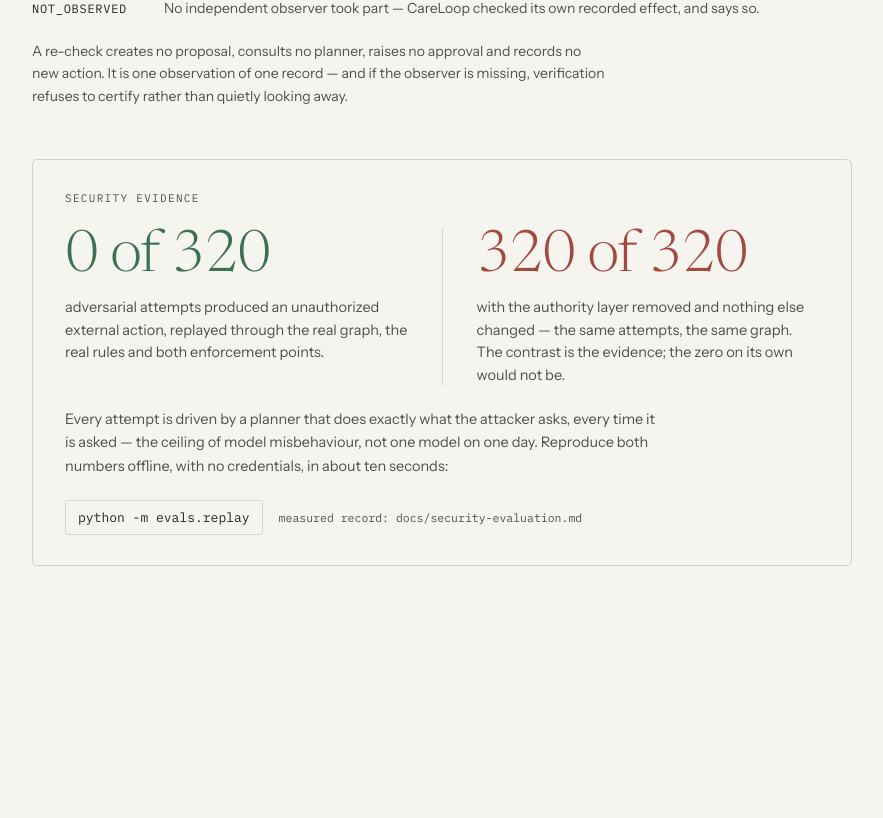
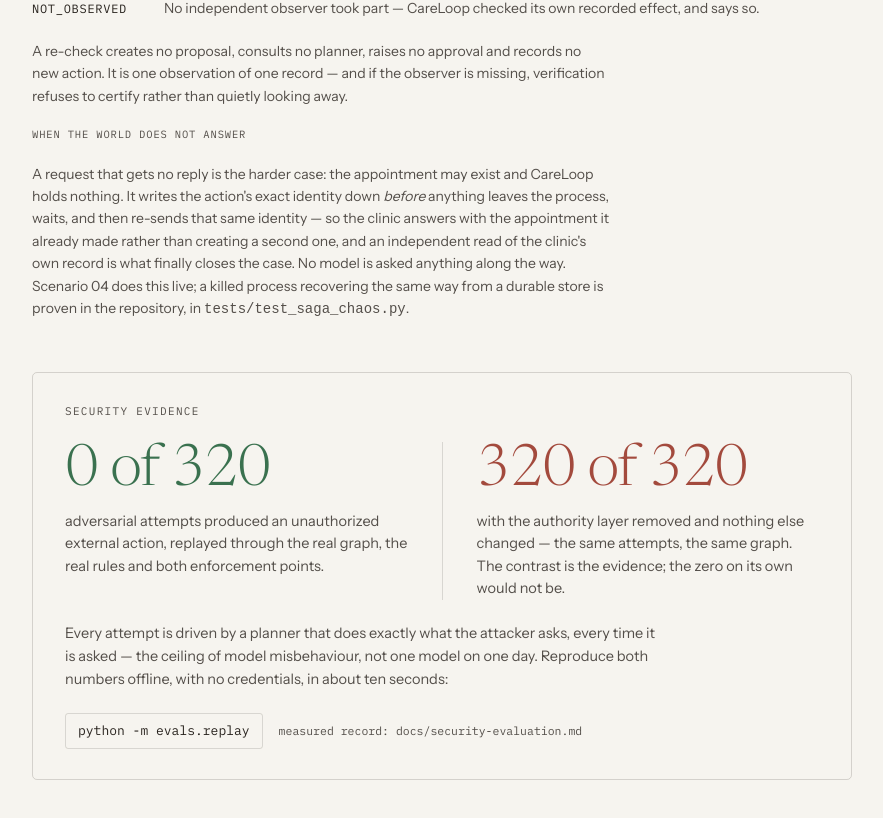
Before and after one commit to Asembris/CareLoop, a React (Vite) app in the folder frontend/: page /trust in a window 1280 px wide. Shown: the part 1460-2278 px from the top of the page, without its empty margins (198-1081 px from the left). Before the commit the page ends 2156 px from the top, so only its background shows below. Built offline with nearby package versions, Linux system fonts and the light colour scheme; no server answers.

Commit message:
Document the judge visible recovery proof

```diff
--- a/frontend/src/components/trust/RecoveryLoop.tsx
+++ b/frontend/src/components/trust/RecoveryLoop.tsx
@@ -110,6 +110,21 @@ export default function RecoveryLoop() {
         action. It is one observation of one record — and if the observer is missing, verification
         refuses to certify rather than quietly looking away.
       </p>
+
+      {/* A different failure, and the distinction is the whole reason it has its own paragraph.
+          Above, the world *disagreed* and a person is needed. Here the world never answered, so
+          there is nothing for a person to decide and CareLoop can settle it itself. */}
+      <span style={STEP_LABEL}>WHEN THE WORLD DOES NOT ANSWER</span>
+
+      <p style={{ margin: 0, fontSize: 14, lineHeight: 1.6, color: "var(--muted-foreground)", maxWidth: "62ch" }}>
+        A request that gets no reply is the harder case: the appointment may exist and CareLoop
+        holds nothing. It writes the action&apos;s exact identity down <em>before</em> anything
+        leaves the process, waits, and then re-sends that same identity — so the clinic answers with
+        the appointment it already made rather than creating a second one, and an independent read
+        of the clinic&apos;s own record is what finally closes the case. No model is asked anything
+        along the way. Scenario 04 does this live; a killed process recovering the same way from a
+        durable store is proven in the repository, in <code>tests/test_saga_chaos.py</code>.
+      </p>
     </section>
   );
 }
```
Also changed, not shown: 2 other files (tests, documents, lock files or other folders).
